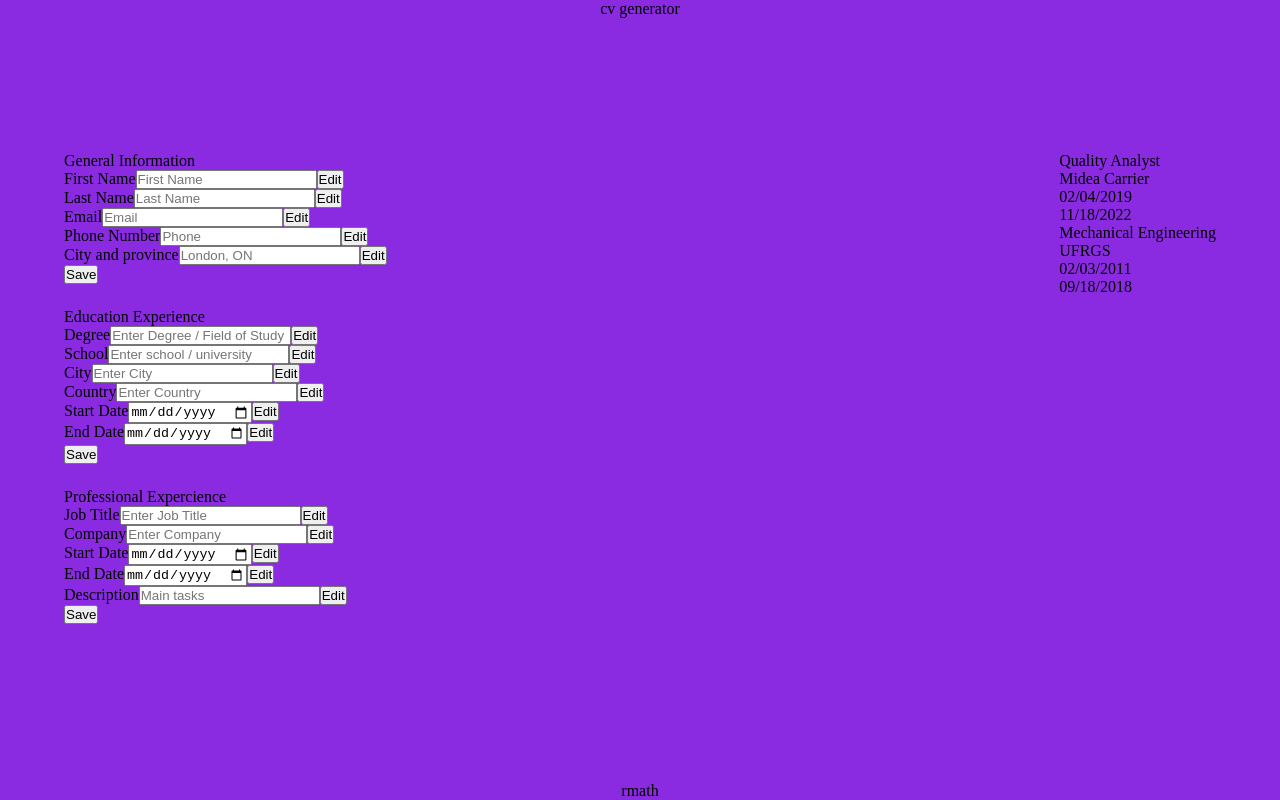
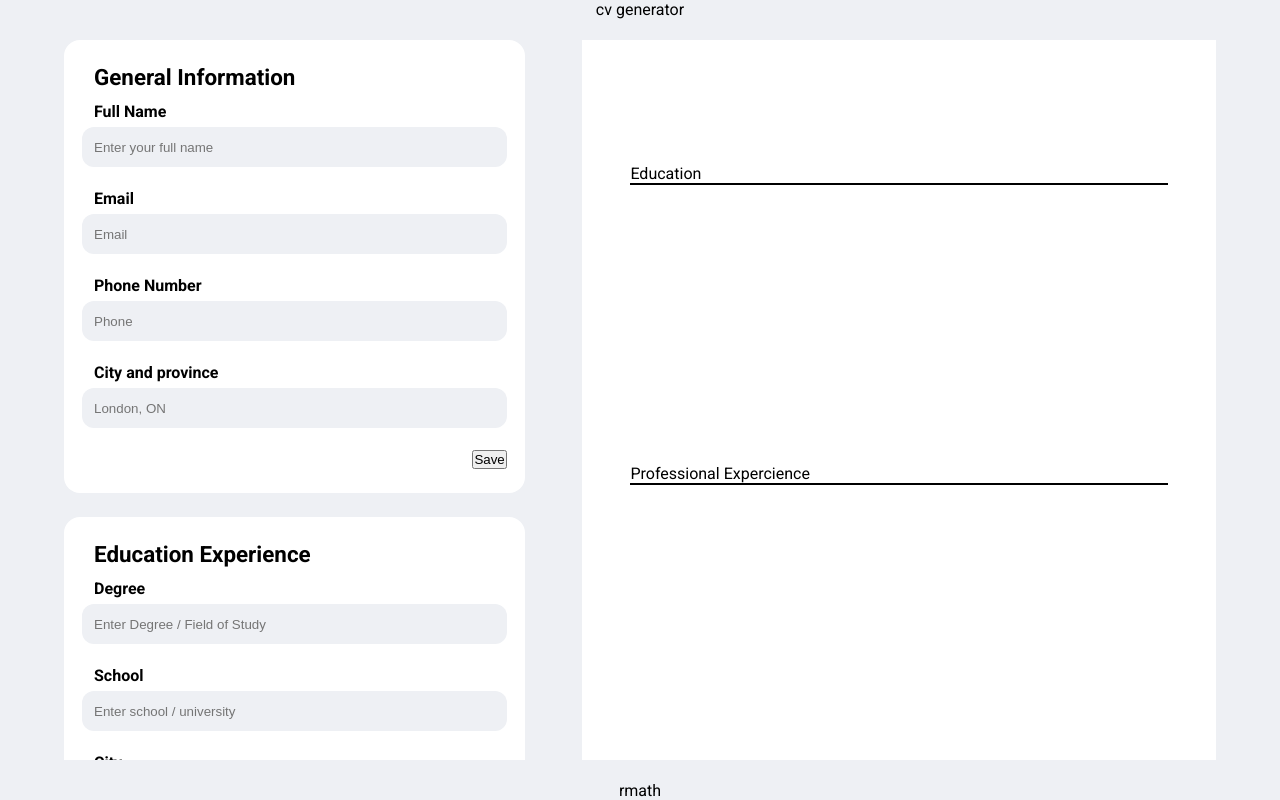
Before and after one commit to rmathr/cv-project, a React app: page / in a window 1280 px wide. Built offline with nearby package versions, Linux system fonts and the light colour scheme.

Commit message:
Create component to render form information

```diff
--- a/src/components/App.js
+++ b/src/components/App.js
@@ -22,10 +22,6 @@ let info = [
 class App extends Component {
   constructor() {
     super();
-
-    // this.state = {
-    //   basicForm: '',
-    // };
     this.state = {
       basicForm: '',
       educationForm: '',
@@ -43,15 +39,6 @@ class App extends Component {
         });
       }
     }
-
-    // this.setState(
-    //   {
-    //     basicForm: obj,
-    //   },
-    //   () => {
-    //     console.log(this.state);
-    //   }
-    // );
   };
 
   render() {
@@ -65,25 +52,20 @@ class App extends Component {
             <Professional saveInputValue={this.saveInputValue} />
           </div>
           <div className="cv-show">
-            <BasicInfoRender
-              title={info[0].title}
-              place={info[0].place}
-              startDate={info[0].startDate}
-              endDate={info[0].endDate}
-            />
-            <BasicInfoRender
-              title={info[1].title}
-              place={info[1].place}
-              startDate={info[1].startDate}
-              endDate={info[1].endDate}
-            />
-            <div>
-              <p>{this.state.basicForm.firstName}</p>
-              <p>{this.state.basicForm.lastName}</p>
-              <p>{this.state.basicForm.email}</p>
-              <p>{this.state.basicForm.phone}</p>
-              <p>{this.state.basicForm.address}</p>
+            <div className="cv-basic-info">
+              <RenderField props={this.state.basicForm} />
             </div>
+            <div className="cv-education-info">
+              <p className="cv-section-title">Education</p>
+              <hr></hr>
+              <RenderField props={this.state.educationForm} />
+            </div>
+            <div className="cv-pro-info">
+              <p className="cv-section-title">Professional Expercience</p>
+              <hr></hr>
+              <RenderField props={this.state.professionalForm} />
+            </div>
+
             {/* <RenderField props={info[0]} />
             <RenderField props={info[1]} /> */}
           </div>
--- a/src/components/BasicInfo.js
+++ b/src/components/BasicInfo.js
@@ -6,8 +6,7 @@ class BasicInfo extends Component {
     super(props);
 
     this.state = {
-      firstName: '',
-      lastName: '',
+      fullName: '',
       email: '',
       phone: '',
       address: '',
@@ -26,8 +25,7 @@ class BasicInfo extends Component {
   onSubmitForm = (e) => {
     e.preventDefault();
     const formData = {
-      firstName: this.state.firstName,
-      lastName: this.state.lastName,
+      fullName: this.state.fullName,
       email: this.state.email,
       phone: this.state.phone,
       address: this.state.address,
@@ -35,8 +33,7 @@ class BasicInfo extends Component {
     };
     this.props.saveInputValue(formData);
     this.setState({
-      firstName: '',
-      lastName: '',
+      fullName: '',
       email: '',
       phone: '',
       address: '',
@@ -48,34 +45,21 @@ class BasicInfo extends Component {
 
   render() {
     return (
-      <div className="filling-form">
+      <div className="filling-form general-information">
         <p>General Information</p>
         <form onSubmit={this.onSubmitForm}>
-          <div>
-            <label htmlFor="firstName">First Name</label>
+          <div className="input-container">
+            <label htmlFor="fullName">Full Name</label>
             <input
               type="text"
-              name="firstName"
-              placeholder="First Name"
-              id="firstName"
-              value={this.state.firstName}
+              name="fullName"
+              placeholder="Enter your full name"
+              id="fullName"
+              value={this.state.fullName}
               onChange={this.handleChange}
             />
-            <button>Edit</button>
           </div>
-          <div>
-            <label htmlFor="lastName">Last Name</label>
-            <input
-              type="text"
-              name="lastName"
-              placeholder="Last Name"
-              id="lastName"
-              value={this.state.lastName}
-              onChange={this.handleChange}
-            />
-            <button>Edit</button>
-          </div>
-          <div>
+          <div className="input-container">
             <label htmlFor="email">Email</label>
             <input
               type="text"
@@ -85,9 +69,8 @@ class BasicInfo extends Component {
               value={this.state.email}
               onChange={this.handleChange}
             />
-            <button>Edit</button>
           </div>
-          <div>
+          <div className="input-container">
             <label htmlFor="phone">Phone Number</label>
             <input
               type="text"
@@ -97,9 +80,8 @@ class BasicInfo extends Component {
               value={this.state.phone}
               onChange={this.handleChange}
             />
-            <button>Edit</button>
           </div>
-          <div>
+          <div className="input-container">
             <label htmlFor="address">City and province</label>
             <input
               type="text"
@@ -109,9 +91,10 @@ class BasicInfo extends Component {
               value={this.state.address}
               onChange={this.handleChange}
             />
-            <button>Edit</button>
           </div>
-          <button type="submit">Save</button>
+          <button className="save-form" type="submit">
+            Save
+          </button>
         </form>
       </div>
     );
--- a/src/components/BasicInfoRender.js
+++ b/src/components/BasicInfoRender.js
@@ -1,14 +1,30 @@
 import React, { Component } from 'react';
 import RenderField from './RenderField';
 
-class BasicInfoRender extends Component {
-  constructor(props) {
-    super(props);
-  }
-
-  render() {
-    return <RenderField props={this.props} />;
-  }
+function BasicInfoRender({ props }) {
+  return (
+    <RenderField props={props} />
+    // <div className="render-field">
+    //   {Object.values(props).map((value, index) => {
+    //     if (value != props.form) {
+    //       return (
+    //         <div key={index}>
+    //           <p>{value}</p>
+    //         </div>
+    //       );
+    //     }
+    //   })}
+    // </div>
+  );
 }
 
+// class BasicInfoRender extends Component {
+//   constructor( props ) {
+//     super(props);
+//   }
+//   render() {
+
+//   }
+// }
+
 export default BasicInfoRender;
--- a/src/components/Education.js
+++ b/src/components/Education.js
@@ -54,7 +54,7 @@ class Education extends Component {
       <div className="filling-form">
         <p>Education Experience</p>
         <form onSubmit={this.onSubmitForm}>
-          <div>
+          <div className="input-container">
             <label htmlFor="degree">Degree</label>
             <input
               type="text"
@@ -64,9 +64,8 @@ class Education extends Component {
               value={this.state.degree}
               onChange={this.handleChange}
             />
-            <button>Edit</button>
           </div>
-          <div>
+          <div className="input-container">
             <label htmlFor="school">School</label>
             <input
               type="text"
@@ -76,9 +75,9 @@ class Education extends Component {
               value={this.state.school}
               onChange={this.handleChange}
             />
-            <button>Edit</button>
           </div>
-          <div>
+
+          <div className="input-container">
             <label htmlFor="city">City</label>
             <input
               type="text"
@@ -88,9 +87,8 @@ class Education extends Component {
               value={this.state.city}
               onChange={this.handleChange}
             />
-            <button>Edit</button>
           </div>
-          <div>
+          <div className="input-container">
             <label htmlFor="country">Country</label>
             <input
               type="text"
@@ -100,9 +98,9 @@ class Education extends Component {
               value={this.state.country}
               onChange={this.handleChange}
             />
-            <button>Edit</button>
           </div>
-          <div>
+          <div className="input-dates">
+            <div className="input-container">
               <label htmlFor="startDate">Start Date</label>
               <input
                 type="date"
@@ -112,9 +110,9 @@ class Education extends Component {
                 value={this.state.startDate}
                 onChange={this.handleChange}
               />
-            <button>Edit</button>
             </div>
-          <div>
+
+            <div className="input-container">
               <label htmlFor="endDate">End Date</label>
               <input
                 type="date"
@@ -124,9 +122,11 @@ class Education extends Component {
                 value={this.state.endDate}
                 onChange={this.handleChange}
               />
-            <button>Edit</button>
             </div>
-          <button type="submit">Save</button>
+          </div>
+          <button className="save-form" type="submit">
+            Save
+          </button>
         </form>
       </div>
     );
--- a/src/components/Professional.js
+++ b/src/components/Professional.js
@@ -51,7 +51,7 @@ class Professional extends Component {
       <div className="filling-form">
         <p>Professional Expercience</p>
         <form onSubmit={this.onSubmitForm}>
-          <div>
+          <div className="input-container">
             <label htmlFor="jobTitle">Job Title</label>
             <input
               type="text"
@@ -61,9 +61,8 @@ class Professional extends Component {
               value={this.state.jobTitle}
               onChange={this.handleChange}
             />
-            <button>Edit</button>
           </div>
-          <div>
+          <div className="input-container">
             <label htmlFor="company">Company</label>
             <input
               type="text"
@@ -73,9 +72,9 @@ class Professional extends Component {
               value={this.state.company}
               onChange={this.handleChange}
             />
-            <button>Edit</button>
           </div>
-          <div>
+          <div className="input-dates">
+            <div className="input-container">
               <label htmlFor="startDatePro">Start Date</label>
               <input
                 type="date"
@@ -85,9 +84,8 @@ class Professional extends Component {
                 value={this.state.startDatePro}
                 onChange={this.handleChange}
               />
-            <button>Edit</button>
             </div>
-          <div>
+            <div className="input-container">
               <label htmlFor="endDatePro">End Date</label>
               <input
                 type="date"
@@ -97,21 +95,21 @@ class Professional extends Component {
                 value={this.state.endDatePro}
                 onChange={this.handleChange}
               />
-            <button>Edit</button>
             </div>
-          <div>
+          </div>
+          <div className="input-container">
             <label htmlFor="mainTasks">Description</label>
-            <input
-              type="textarea"
+            <textarea
               name="mainTasks"
               placeholder="Main tasks"
               id="mainTasks"
               value={this.state.mainTasks}
               onChange={this.handleChange}
             />
-            <button>Edit</button>
           </div>
-          <button type="submit">Save</button>
+          <button className="save-form" type="submit">
+            Save
+          </button>
         </form>
       </div>
     );
--- a/src/components/RenderField.js
+++ b/src/components/RenderField.js
@@ -11,12 +11,17 @@ const info = [
 
 function RenderField({ props }) {
   return (
-    <div className="render-field">
-      <p>{props.title}</p>
-      <p>{props.place}</p>
-      <p>{props.startDate}</p>
-      <p>{props.endDate}</p>
-    </div>
+    <>
+      {Object.entries(props).map(([key, value]) => {
+        if (value !== props.form) {
+          return (
+            <p key={key} className={key}>
+              {props[key]}
+            </p>
+          );
+        }
+      })}
+    </>
   );
 }
 
--- a/src/style.css
+++ b/src/style.css
@@ -1,11 +1,25 @@
+@import url('https://fonts.googleapis.com/css2?family=Roboto:wght@100;400;700&display=swap');
+
 *{
     margin: 0;
     padding: 0;
     box-sizing: border-box;
 }
 
+:root{
+    --gray-background: #eef0f4;
+    --white-background: #FFF
+}
+
 body{
-    background-color: blueviolet;
+    background-color: var(--gray-background);
+    font-family: 'Roboto', sans-serif;
+    -ms-overflow-style: none;
+    scrollbar-width: none;
+}
+
+body::-webkit-scrollbar{
+    display: none;
 }
 
 .main-container{
@@ -23,6 +37,129 @@ body{
     justify-content: space-between;
 }
 
+.forms-fill{
+    width: 40%;
+}
+
 .filling-form {
     margin-bottom: 24px;
+    background-color: var(--white-background);
+    padding: 24px 18px;
+    border-radius: 16px;
+    display: flex;
+    flex-direction: column;
+    align-items: flex-start;
 }
+
+.filling-form > p{
+    font-size: 1.4rem;
+    font-weight: 700;
+    margin-bottom: 12px;
+    padding-left: 12px;
+}
+
+.filling-form > form{
+    width: 100%;
+    display: flex;
+    flex-direction: column;
+}
+
+.input-container{
+    display: flex;
+    flex-direction: column;
+    margin-bottom: 22px;
+}
+
+.input-dates{
+    display: flex;
+    flex-direction: row;
+    justify-content: space-between;
+}
+
+input[type=text], input[type=date], textarea{
+    background-color: var(--gray-background);
+    border: none;
+    border-radius: 12px;
+    height: 2.5rem;
+    padding-left: 12px;
+    outline: none;
+}
+
+textarea{
+    resize: none;
+    height: 4rem;
+    padding-top: 6px;
+}
+
+.filling-form  label {
+    padding-left: 12px;
+    margin-bottom: 6px;
+    font-weight: 700;
+}
+
+.save-form{
+    align-self: flex-end;
+}
+
+
+.cv-show{
+    width: 55%;
+    background-color: var(--white-background);
+    padding: 24px 48px;
+}
+
+
+.forms-fill, .cv-show{
+    -ms-overflow-style: none;
+    scrollbar-width: none;
+    overflow-y: auto;
+    height: 90dvh;
+}
+
+.forms-fill::-webkit-scrollbar, .cv-show::-webkit-scrollbar{
+    display: none;
+}
+
+hr{
+    border: 1px solid black;
+}
+
+.cv-basic-info{
+    width: 100%;
+    height: 100px;
+    display: flex;
+    flex-direction: row;
+    flex-wrap: wrap;
+    justify-content: center;
+    align-items: center;
+    align-content: center;
+}
+
+.cv-basic-info > p {
+    height: fit-content;
+    font-size: 0.8rem;
+}
+
+p.fullName  {
+    width: 100%;
+    text-align: center;
+    font-size: 1.3rem;
+    font-weight: 700;
+    margin-bottom: 12px;
+}
+
+p.phone {
+    margin: 0 12px;
+}
+
+.cv-education-info, .cv-pro-info{
+    min-height: 300px;
+    height: fit-content;
+}
+
+/* .input-field{
+    display: flex;
+    flex-direction: row;
+    justify-content: space-between;
+    align-items: center;
+} */
```
Lines whose indentation alone changed are shown as unchanged.
